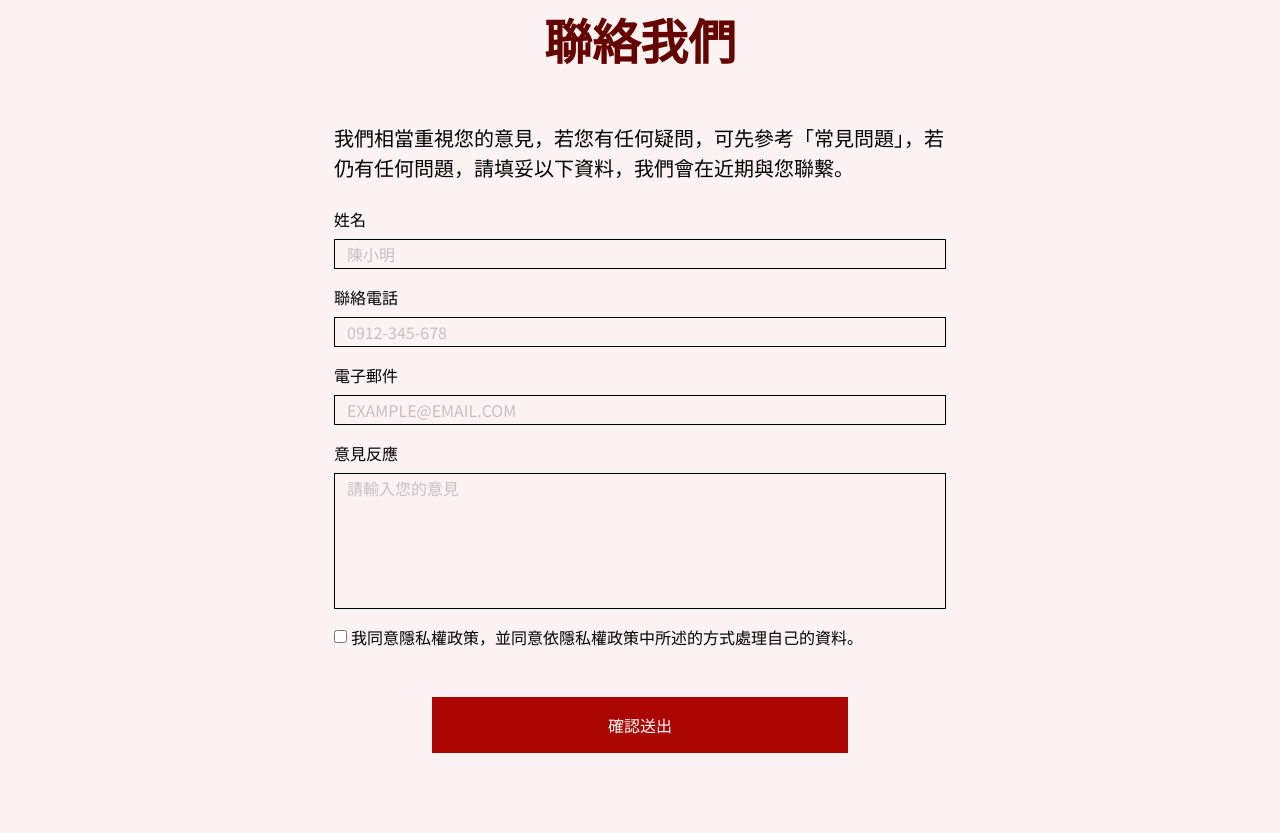
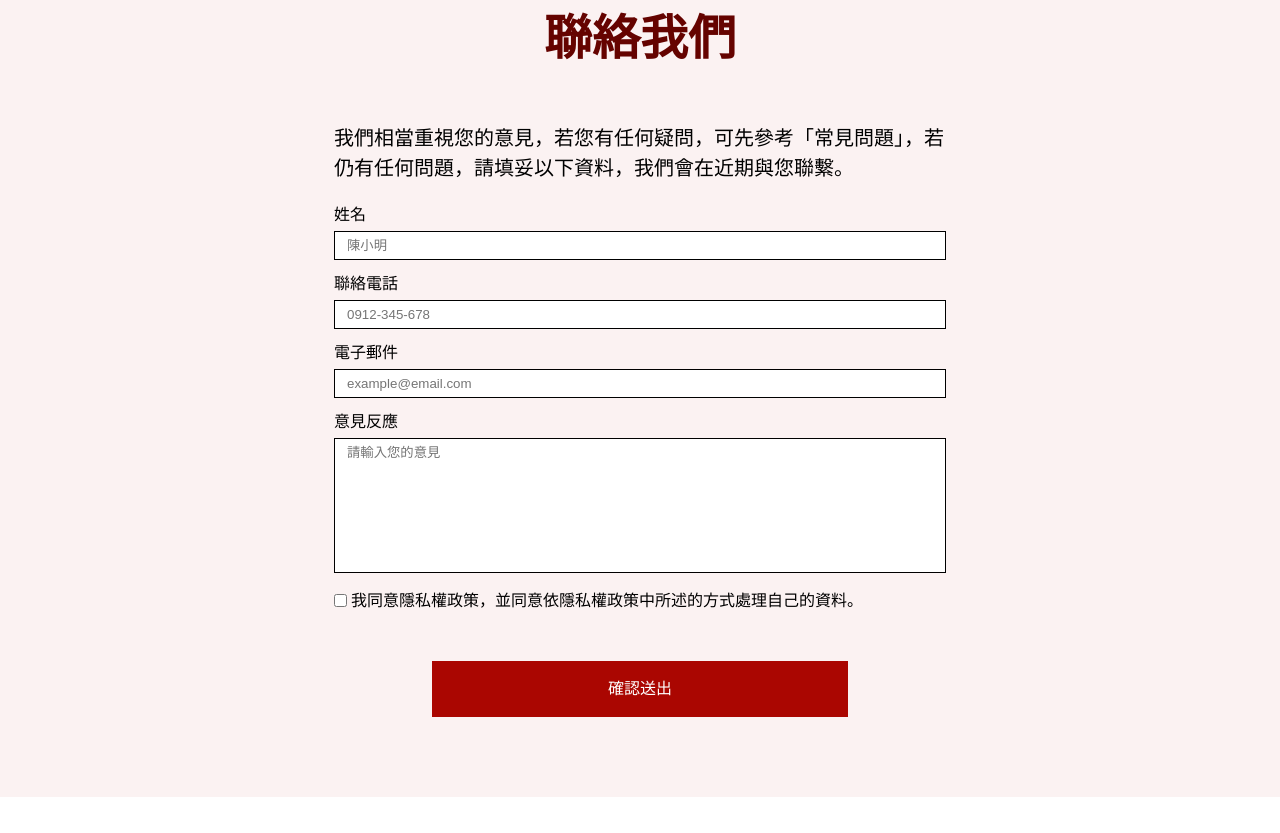
Before and after one commit to macy1215/glassesweek2, a website built with Vite: page pages/index.html in a window 1280 px wide. Shown: the part 3456-4289 px from the top of the page. After the commit the page ends 4253 px from the top, so only its background shows below. Built offline with nearby package versions, Linux system fonts and the light colour scheme.

Commit message:
first commit

```diff
--- a/assets/scss/layout/_header.scss
+++ b/assets/scss/layout/_header.scss
@@ -12,7 +12,7 @@
   background: url(../images/logo-white.png);
   background-size: contain;
   background-repeat: no-repeat;
-  max-width: 100%;
+  width: 100%;
   padding: 16px 0px;
   display: block;
   text-indent: 101%;
@@ -32,7 +32,7 @@
     }
   }
 
-@media(max-width:500px){
+@media(max-width:767px){
   .nav{
     .container{
       padding: 0px;
--- a/assets/scss/pages/_container.scss
+++ b/assets/scss/pages/_container.scss
@@ -1,10 +1,11 @@
 
 @import url('https://fonts.googleapis.com/css2?family=Noto+Sans+TC:wght@100;300;400;500;700;900&family=Roboto:ital,wght@0,100;0,300;0,400;0,500;0,700;0,900;1,100;1,300;1,400;1,500;1,700;1,900&display=swap');
 
-body{
-    font-family: 'Noto Sans TC', sans-serif;
+body {
+    font-family: "Roboto", "Noto Sans TC", serif;
     margin:0px;
-}
+   }
+
 .container{
     max-width: 1320px;
     margin: 0px auto;
--- a/assets/scss/pages/_index.scss
+++ b/assets/scss/pages/_index.scss
@@ -145,28 +145,32 @@
       padding-bottom: 24px;
     }
   }
-  .form{
-    p{
-      padding-bottom: 8px;
+  form{
+    ul li label{
+      display: block;
     }
-    .input{
+    input{
+      width: 100%;
       border: 1px solid #000000;
       padding: 6px 12px;
       margin-bottom: 16px;
-        span{
-          color:#000000;
-          text-transform: uppercase;
-          opacity:  0.2;
-        }
+      margin-top: 8px;
+    }
+    .opinon{
+      padding-bottom: 112px;
     }
     .text_box{
       height: 136px;
     }
     .privacy{
+      justify-content: start;
       align-items: center;
       padding-bottom: 48px;
       input[type="checkbox" i] {
         margin: 0px 4px 0px 0px;
+      }
+      .checkbox{
+        width: auto;
       }
       p{
         margin: 0px;
--- a/assets/scss/pages/_store.scss
+++ b/assets/scss/pages/_store.scss
@@ -10,21 +10,14 @@
     margin-top: 32px;
 }
 .drop_list{
-    justify-content: space-between;
-    align-items: center;
     padding:6px 12px;
     margin-left: 16px;
-    border: 1px solid #CED4DA;
-    opacity: 1;
-    font-size: 18px;
-    color:#495057;
+    //border: 1px solid #CED4DA;
+    //opacity: 1;
+    //font-size: 18px;
+    //color:#495057;
     width:23%;
-    height:auto;
-    .arrow{
-        border-color: #666 #fff #fff;
-        border-style: solid;
-        border-width: 4px;
-    }
+    //height:auto;
 }
 
 
--- a/pages/index.html
+++ b/pages/index.html
@@ -192,28 +192,30 @@
       <div class="container contact_box">
         <h4 class="fs-2 color_wine_red title">聯絡我們</h4>
         <p class="fs-5">我們相當重視您的意見，若您有任何疑問，可先參考「常見問題」，若仍有任何問題，請填妥以下資料，我們會在近期與您聯繫。</p>
-        <div class="form">
-          <p>姓名</p>
-          <div class="input">
-            <span>陳小明</span>
-          </div>
-          <p>聯絡電話</p>
-          <div class="input">
-            <span>0912-345-678</span>
-          </div>
-          <p>電子郵件</p>
-          <div class="input">
-            <span>example@email.com</span>
-          </div>
-          <p>意見反應</p>
-          <div class="input text_box">
-            <span>請輸入您的意見</span>
-          </div>
-          <div class="privacy flex">
-            <input type="checkbox">
-            <p>我同意隱私權政策，並同意依隱私權政策中所述的方式處理自己的資料。</p>
-          </div>
-        </div>
+        <form>
+          <ul>
+            <li>
+              <label for="name">姓名</label>
+              <input type="text" id="name" placeholder="陳小明">
+            </li>
+            <li>
+              <label for="phone">聯絡電話</label>
+              <input type="text" id="phone" placeholder="0912-345-678">
+            </li>
+            <li>
+              <label for="email">電子郵件</label>
+              <input type="text" id="email" placeholder="example@email.com">
+            </li>
+            <li>
+              <label for="opinion">意見反應</label>
+              <input class="opinon" type="text" id="opinion" placeholder="請輸入您的意見">
+            </li>
+              <li class="privacy flex">
+                <input class="checkbox" type="checkbox">
+                <p>我同意隱私權政策，並同意依隱私權政策中所述的方式處理自己的資料。</p>
+              </li>
+          </ul>
+        </form>
         <a href="#" class="form_btn color_white">確認送出</a>
       </div>
     </div>
```
Also changed, not shown: pages/store.html (+6 -4 lines).
